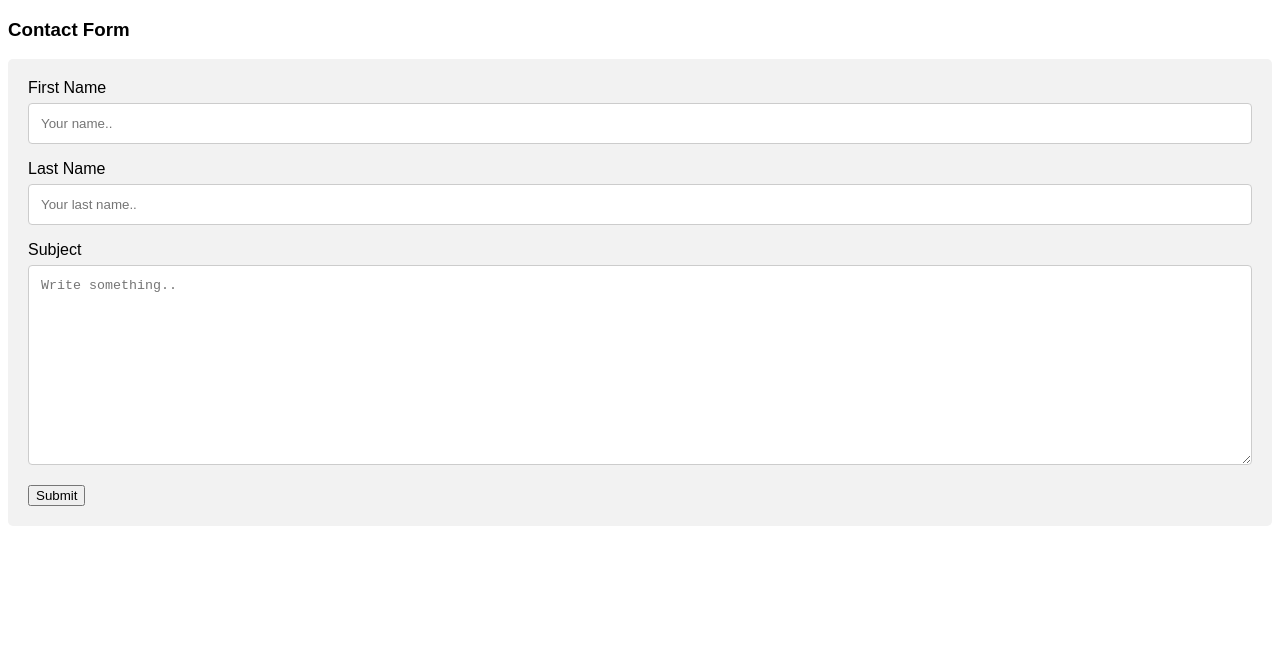
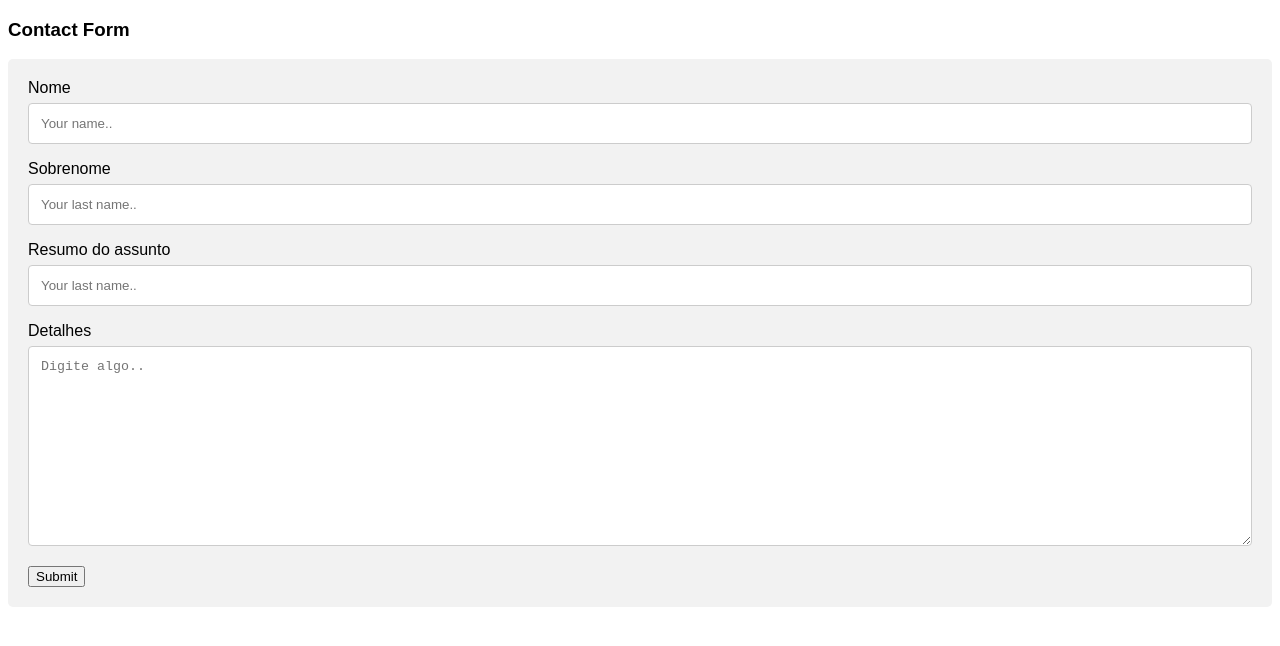
Before and after one commit to prosidney/Privacy_Policy, a plain HTML site: page docs/buddyplayer/contact_me.html in a window 1280 px wide. Drawn offline with Linux system fonts and the light colour scheme.

Commit message:
trying to make the form contact me.

```diff
--- a/docs/buddyplayer/contact_me.html
+++ b/docs/buddyplayer/contact_me.html
@@ -42,27 +42,27 @@
 <h3>Contact Form</h3>
 
 <div class="container">
-    <label for="fname" >First Name</label>
-    <input type="text" id="fname" name="firstname" placeholder="Your name..">
+    <label for="firstName" >Nome</label>
+    <input type="text" id="firstName" name="firstname" placeholder="Your name..">
 
-    <label for="lname">Last Name</label>
-    <input type="text" id="lname" name="lastname" placeholder="Your last name..">
+    <label for="lastName">Sobrenome</label>
+    <input type="text" id="lastName" name="lastname" placeholder="Your last name..">
 
-    <label for="subject">Subject</label>
-    <textarea id="subject" name="subject" placeholder="Write something.." style="height:200px"></textarea>
+    <label for="subject">Resumo do assunto</label>
+    <input type="text" id="subject" name="subject" placeholder="Your last name..">
 
-    <input type="button" value="Submit" onclick="myfunction(document.getElementById('fname').value,
-                                                            document.getElementById('lname').value,
-                                                            document.getElementById('subject').value)">
+    <label for="body">Detalhes</label>
+    <textarea id="body" name="body" placeholder="Digite algo.." style="height:200px"></textarea>
+
+    <input type="button" value="Submit" onclick="myfunction(document.getElementById('firstName').value,
+                                                            document.getElementById('lastName').value,
+                                                            document.getElementById('subject').value,
+                                                            document.getElementById('body').value)">
 </div>
 
 <script type = "text/javascript">
-    function myfunction(firstname, lastname, subject) {
-        //alert(firstname);
-        //alert(lastname);
-        //alert(subject);
-
-        window.location.href = `mailto:sidney@breesait.com?subject=${firstname} ${lastname}&body=${subject}`;
+    function myfunction(firstname, lastname, subject, body) {
+        window.location.href = `mailto:sidney@breesait.com?subject=${subject}&body=${body}`;
     }
 </script>
 </body>
```
